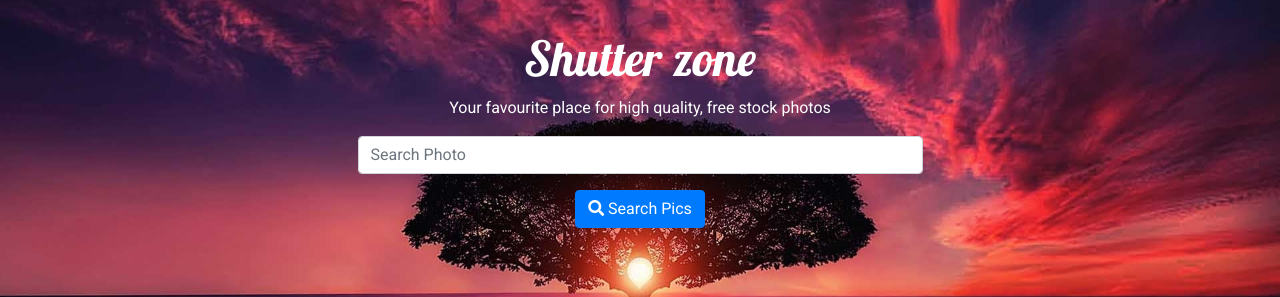
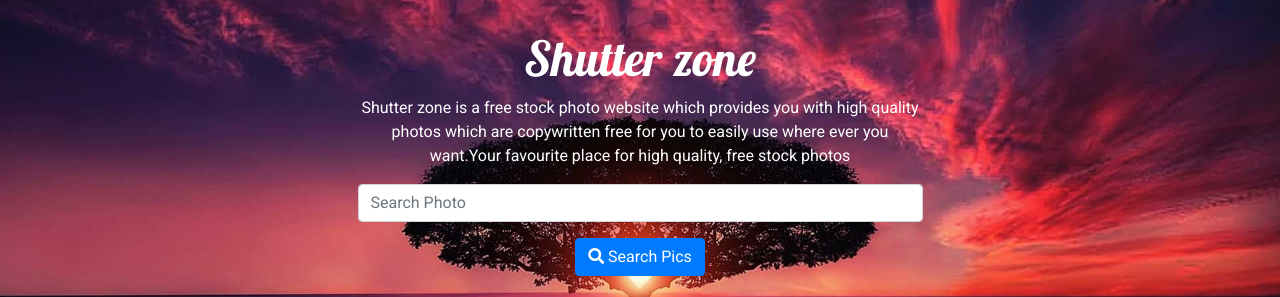
Before and after one commit to jai2018priya/Shutter-zone, a plain HTML site: page index.html in a window 1280 px wide. Shown: the top 297 px of the page. Drawn offline with nearby package versions, Linux system fonts and the light colour scheme; some packages are replaced by stand-ins of ours; grey boxes are pictures that could not be loaded; a script that the page names is missing.

Commit message:
Update index.html

```diff
--- a/index.html
+++ b/index.html
@@ -5,7 +5,7 @@
     <meta charset="UTF-8">
     <meta name="viewport" content="width=device-width, initial-scale=1.0">
     <meta http-equiv="X-UA-Compatible" content="ie=edge">
-    <meta name="description" content="Piczy is a free stock photo website which provides you with high quality which are copywritten free for you to easily use where ever you want">
+    <meta name="description" content="Shutter zone is a free stock photo website which provides you with high quality which are copywritten free for you to easily use where ever you want">
     <meta name="keywords" content="free photos, hd images, shashutech, Kumar Shashwat">
     <meta name="author" content="Kumar Shashwat">
     <title>Shutter zone</title>
@@ -27,7 +27,7 @@
             <div class="col-sm-10 col-md-6 mx-auto text-center">
                 <div class="intro-section-content">
                     <h1>Shutter zone</h1>
-                    <p>Your favourite place for high quality, free stock photos</p>
+                    <p>Shutter zone is a free stock photo website which provides you with high quality photos which are copywritten free for you to easily use where ever you want.Your favourite place for high quality, free stock photos</p>
                     <form id="searchForm">
                         <input type="text" class="form-control mb-3" placeholder="Search Photo" id="searchText">
                         <button type="submit" class="btn btn-primary"><i class="fas fa-search"></i> Search Pics</button>
```
